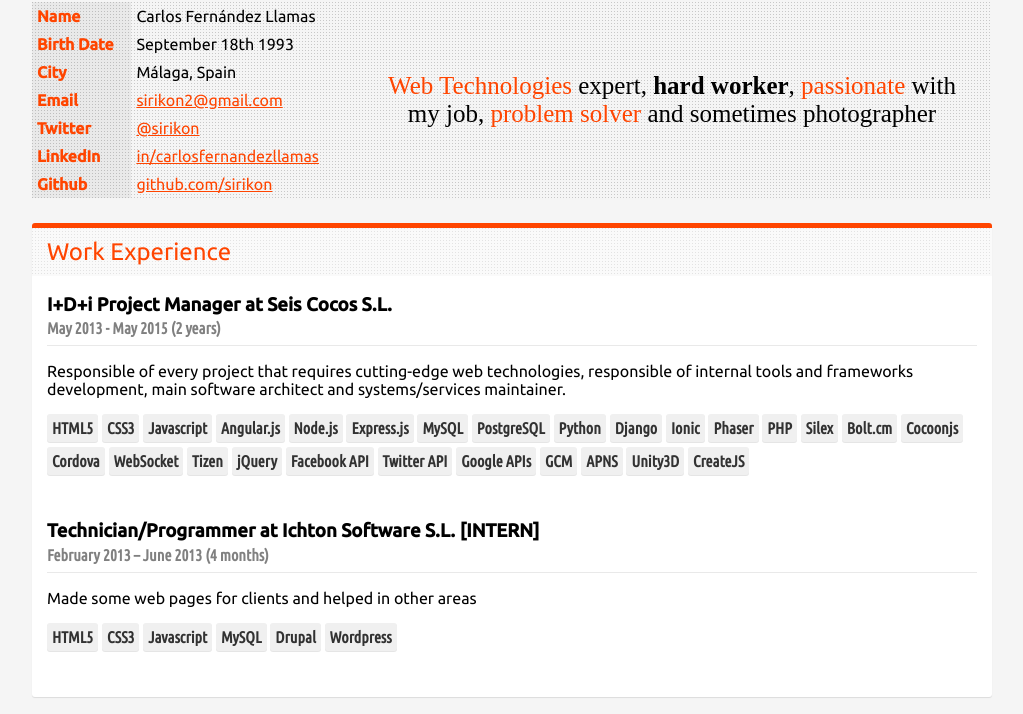
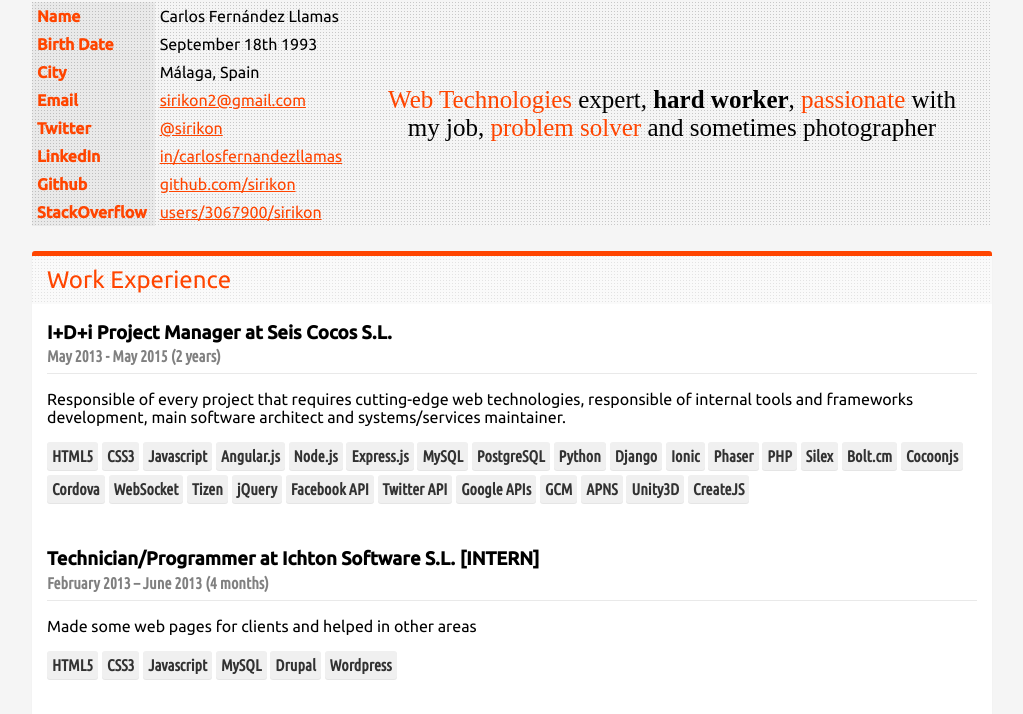
Before and after one commit to Sirikon/cv, a website: page index.html in a window 1280 px wide. Shown: the part 86-800 px from the top of the page, without its empty margins (128-1151 px from the left). Drawn offline with nearby package versions, Linux system fonts and the light colour scheme; a web font is replaced by a local one.

Commit message:
Add stack overflow

```diff
--- a/index.html
+++ b/index.html
@@ -48,6 +48,12 @@
 					<td>Github</td>
 					<td>
 						<a href="https://github.com/sirikon" target="_blank">github.com/sirikon</a>
+					</td>
+				</tr>
+				<tr>
+					<td>StackOverflow</td>
+					<td>
+						<a href="http://stackoverflow.com/users/3067900/sirikon" target="_blank">users/3067900/sirikon</a>
 					</td>
 				</tr>
 			</table><div am-Quote>
```
